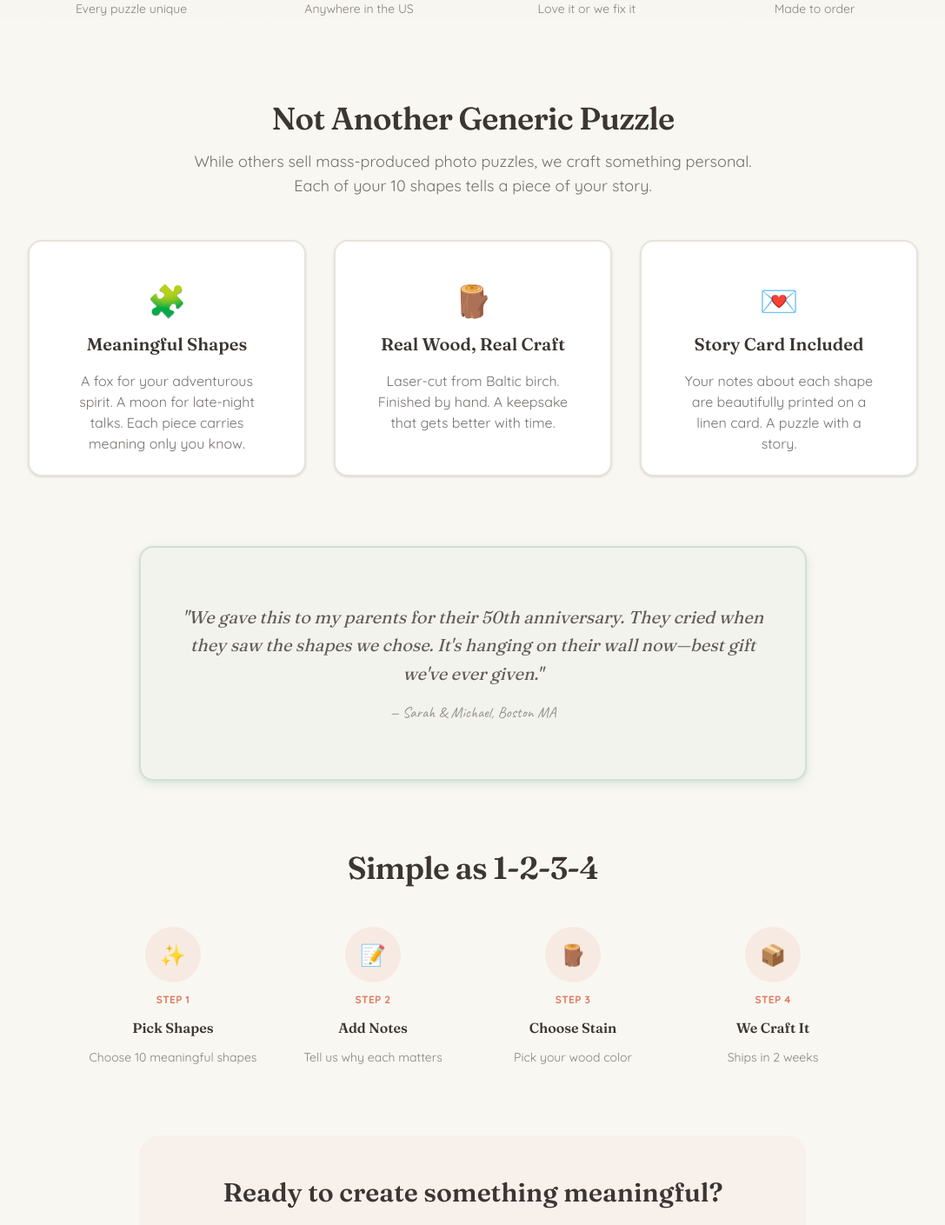
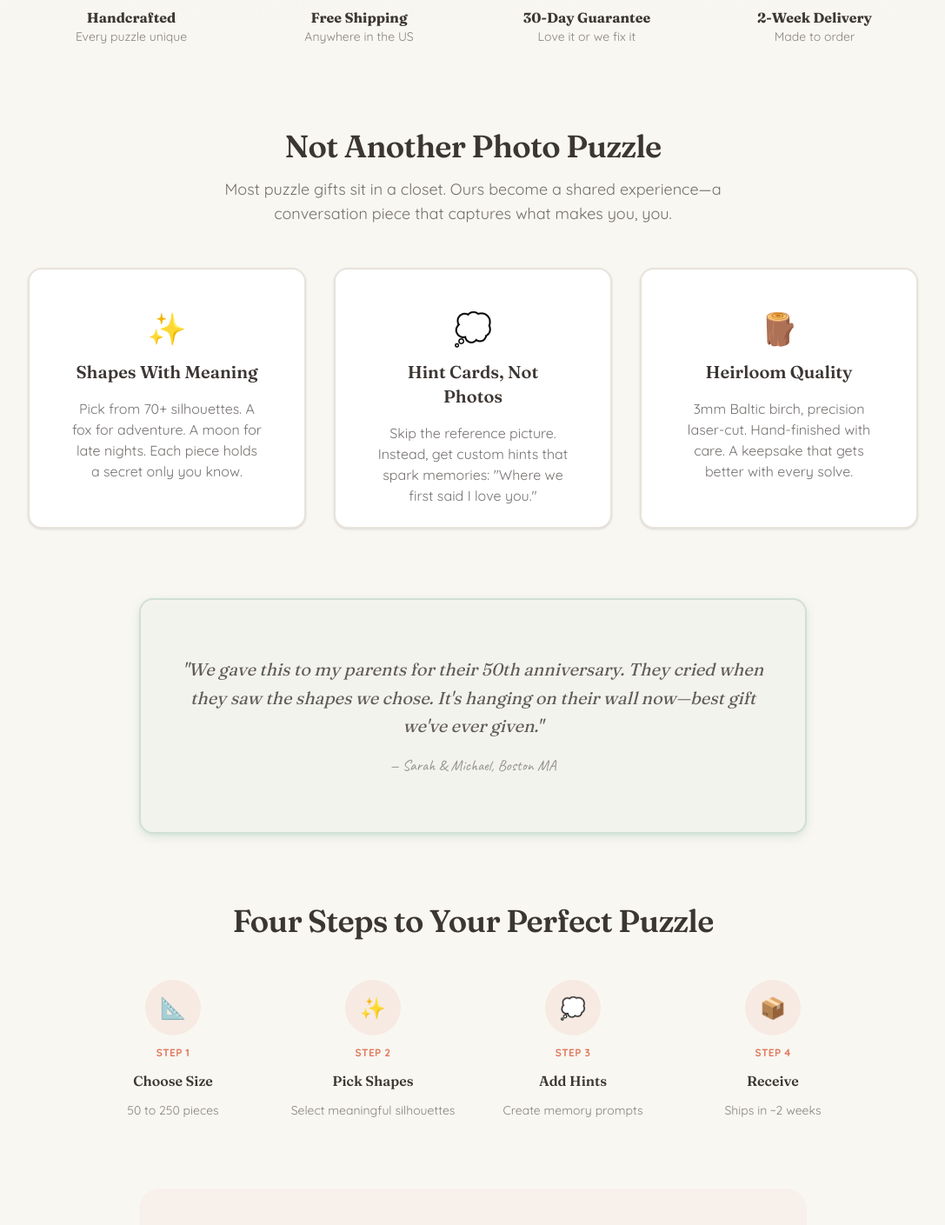
Before and after one commit to EdwinBostonIII/custom-shape-puzzle, a React (Vite) app: page / in a window 1280 px wide. Shown: the part 778-2187 px from the top of the page at 87% size, without its empty margins (96-1183 px from the left). Built offline with nearby package versions, Linux system fonts and the light colour scheme.

Commit message:
feat: enhance UI with progress indicators and improve back navigation across components

```diff
--- a/src/App.tsx
+++ b/src/App.tsx
@@ -202,9 +202,15 @@ function App() {
     setStep(toStep)
   }
 
+  // Show progress indicator for all steps except home and confirmation
+  const showProgress = !['home', 'confirmation'].includes(step)
+
   return (
     <>
       <Toaster position="top-center" />
+
+      {/* Progress Indicator - sticky at top for all creation steps */}
+      {showProgress && <ProgressIndicator currentStep={step} />}
 
       <Suspense fallback={<LoadingFallback />}>
         {step === 'home' && (
--- a/src/components/HintCardBuilder.tsx
+++ b/src/components/HintCardBuilder.tsx
@@ -171,22 +171,15 @@ export function HintCardBuilder({
   const totalPromptCount = hintCards.reduce((acc, card) => acc + card.prompts.length, 0)
 
   return (
-    <div className="min-h-screen bg-cream">
-      {/* Header */}
-      <header className="sticky top-0 z-10 bg-cream/95 backdrop-blur-sm border-b border-charcoal/10">
-        <div className="container mx-auto px-4 py-4 flex items-center justify-between">
-          <button
-            onClick={onBack}
-            className="text-charcoal/60 hover:text-charcoal transition-colors"
-          >
-            ← Back
-          </button>
-          <h1 className="font-serif text-xl text-charcoal">Hint Cards</h1>
-          <div className="w-16" />
-        </div>
-      </header>
-
+    <div className="min-h-screen bg-cream pt-4">
       <main className="container mx-auto px-4 py-8 max-w-2xl">
+        {/* Back button */}
+        <button
+          onClick={onBack}
+          className="mb-6 text-charcoal/60 hover:text-charcoal transition-colors flex items-center gap-1"
+        >
+          ← Back to Design
+        </button>
         {/* Intro */}
         <div className="text-center mb-10">
           <h2 className="font-serif text-3xl md:text-4xl text-charcoal mb-4">
--- a/src/components/HomePage.tsx
+++ b/src/components/HomePage.tsx
@@ -57,11 +57,11 @@ export function HomePage({ onStart }: HomePageProps) {
                 className="text-4xl md:text-5xl lg:text-6xl text-charcoal mb-6 leading-tight"
                 style={{ fontFamily: 'var(--font-fraunces)', letterSpacing: '-0.02em', fontWeight: '600' }}
               >
-                Turn your favorite memories into a wooden puzzle you'll keep forever.
+                A puzzle that tells your story—without showing your face.
               </h1>
             </div>
             <p className="mx-auto max-w-2xl text-lg md:text-xl text-charcoal/80 leading-relaxed mb-3" style={{ fontFamily: 'var(--font-quicksand)' }}>
-              Ten custom laser-cut shapes. Handcrafted with love. Ships free.
+              Choose shapes that mean something. Add hints only you'd know. Solve it together.
             </p>
 
             {/* Estimated Delivery - Per Master List */}
@@ -132,22 +132,34 @@ export function HomePage({ onStart }: HomePageProps) {
           <div className="mb-20">
             <div className="max-w-4xl mx-auto text-center mb-12">
               <h2 className="text-3xl md:text-4xl font-bold text-charcoal mb-4" style={{ fontFamily: 'var(--font-fraunces)', letterSpacing: '-0.02em' }}>
-                Not Another Generic Puzzle
+                Not Another Photo Puzzle
               </h2>
               <p className="text-lg text-charcoal/70 max-w-2xl mx-auto">
-                While others sell mass-produced photo puzzles, we craft something personal. Each of your 10 shapes tells a piece of your story.
+                Most puzzle gifts sit in a closet. Ours become a shared experience—a conversation piece that captures what makes you, you.
               </p>
             </div>
 
             <div className="grid md:grid-cols-3 gap-8 max-w-5xl mx-auto">
               <Card className="border-2 border-stone p-6 text-center">
                 <CardContent className="pt-6 space-y-4">
-                  <div className="text-4xl">🧩</div>
+                  <div className="text-4xl">✨</div>
                   <h3 className="text-xl font-bold text-charcoal" style={{ fontFamily: 'var(--font-fraunces)' }}>
-                    Meaningful Shapes
+                    Shapes With Meaning
                   </h3>
                   <p className="text-charcoal/70">
-                    A fox for your adventurous spirit. A moon for late-night talks. Each piece carries meaning only you know.
+                    Pick from 70+ silhouettes. A fox for adventure. A moon for late nights. Each piece holds a secret only you know.
+                  </p>
+                </CardContent>
+              </Card>
+
+              <Card className="border-2 border-stone p-6 text-center">
+                <CardContent className="pt-6 space-y-4">
+                  <div className="text-4xl">💭</div>
+                  <h3 className="text-xl font-bold text-charcoal" style={{ fontFamily: 'var(--font-fraunces)' }}>
+                    Hint Cards, Not Photos
+                  </h3>
+                  <p className="text-charcoal/70">
+                    Skip the reference picture. Instead, get custom hints that spark memories: "Where we first said I love you."
                   </p>
                 </CardContent>
               </Card>
@@ -156,22 +168,10 @@ export function HomePage({ onStart }: HomePageProps) {
                 <CardContent className="pt-6 space-y-4">
                   <div className="text-4xl">🪵</div>
                   <h3 className="text-xl font-bold text-charcoal" style={{ fontFamily: 'var(--font-fraunces)' }}>
-                    Real Wood, Real Craft
+                    Heirloom Quality
                   </h3>
                   <p className="text-charcoal/70">
-                    Laser-cut from Baltic birch. Finished by hand. A keepsake that gets better with time.
-                  </p>
-                </CardContent>
-              </Card>
-
-              <Card className="border-2 border-stone p-6 text-center">
-                <CardContent className="pt-6 space-y-4">
-                  <div className="text-4xl">💌</div>
-                  <h3 className="text-xl font-bold text-charcoal" style={{ fontFamily: 'var(--font-fraunces)' }}>
-                    Story Card Included
-                  </h3>
-                  <p className="text-charcoal/70">
-                    Your notes about each shape are beautifully printed on a linen card. A puzzle with a story.
+                    3mm Baltic birch, precision laser-cut. Hand-finished with care. A keepsake that gets better with every solve.
                   </p>
                 </CardContent>
               </Card>
@@ -196,16 +196,16 @@ export function HomePage({ onStart }: HomePageProps) {
           <div className="mb-20">
             <div className="max-w-4xl mx-auto text-center mb-12">
               <h2 className="text-3xl md:text-4xl font-bold text-charcoal mb-4" style={{ fontFamily: 'var(--font-fraunces)', letterSpacing: '-0.02em' }}>
-                Simple as 1-2-3-4
+                Four Steps to Your Perfect Puzzle
               </h2>
             </div>
 
             <div className="grid grid-cols-2 md:grid-cols-4 gap-6 max-w-4xl mx-auto">
               {[
-                { step: '1', title: 'Pick Shapes', desc: 'Choose 10 meaningful shapes', icon: '✨' },
-                { step: '2', title: 'Add Notes', desc: 'Tell us why each matters', icon: '📝' },
-                { step: '3', title: 'Choose Stain', desc: 'Pick your wood color', icon: '🪵' },
-                { step: '4', title: 'We Craft It', desc: 'Ships in 2 weeks', icon: '📦' },
+                { step: '1', title: 'Choose Size', desc: '50 to 250 pieces', icon: '📐' },
+                { step: '2', title: 'Pick Shapes', desc: 'Select meaningful silhouettes', icon: '✨' },
+                { step: '3', title: 'Add Hints', desc: 'Create memory prompts', icon: '💭' },
+                { step: '4', title: 'Receive', desc: 'Ships in ~2 weeks', icon: '📦' },
               ].map((item) => (
                 <div key={item.step} className="text-center space-y-3">
                   <div className="mx-auto w-16 h-16 rounded-full bg-terracotta/10 flex items-center justify-center text-2xl">
--- a/src/components/ImageChoice.tsx
+++ b/src/components/ImageChoice.tsx
@@ -67,22 +67,15 @@ export function ImageChoice({
   const canContinue = imageChoice === 'photo' ? !!photoUrl : allColorsAssigned
 
   return (
-    <div className="min-h-screen bg-cream">
-      {/* Header */}
-      <header className="sticky top-0 z-10 bg-cream/95 backdrop-blur-sm border-b border-charcoal/10">
-        <div className="container mx-auto px-4 py-4 flex items-center justify-between">
-          <button
-            onClick={onBack}
-            className="text-charcoal/60 hover:text-charcoal transition-colors"
-          >
-            ← Back
-          </button>
-          <h1 className="font-serif text-xl text-charcoal">Design Your Puzzle</h1>
-          <div className="w-16" />
-        </div>
-      </header>
-
+    <div className="min-h-screen bg-cream pt-4">
       <main className="container mx-auto px-4 py-8 max-w-4xl">
+        {/* Back button */}
+        <button
+          onClick={onBack}
+          className="mb-6 text-charcoal/60 hover:text-charcoal transition-colors flex items-center gap-1"
+        >
+          ← Back to Shapes
+        </button>
         {/* Intro */}
         <div className="text-center mb-10">
           <h2 className="font-serif text-3xl md:text-4xl text-charcoal mb-4">
--- a/src/components/PackagingSelection.tsx
+++ b/src/components/PackagingSelection.tsx
@@ -61,22 +61,15 @@ export function PackagingSelection({
   }
 
   return (
-    <div className="min-h-screen bg-cream">
-      {/* Header */}
-      <header className="sticky top-0 z-10 bg-cream/95 backdrop-blur-sm border-b border-charcoal/10">
-        <div className="container mx-auto px-4 py-4 flex items-center justify-between">
-          <button
-            onClick={onBack}
-            className="text-charcoal/60 hover:text-charcoal transition-colors"
-          >
-            ← Back
-          </button>
-          <h1 className="font-serif text-xl text-charcoal">Packaging</h1>
-          <div className="w-16" />
-        </div>
-      </header>
-
+    <div className="min-h-screen bg-cream pt-4">
       <main className="container mx-auto px-4 py-8 max-w-2xl">
+        {/* Back button */}
+        <button
+          onClick={onBack}
+          className="mb-6 text-charcoal/60 hover:text-charcoal transition-colors flex items-center gap-1"
+        >
+          ← Back to Hints
+        </button>
         {/* Intro */}
         <div className="text-center mb-10">
           <h2 className="font-serif text-3xl md:text-4xl text-charcoal mb-4">
--- a/src/components/ShapeSelection.tsx
+++ b/src/components/ShapeSelection.tsx
@@ -389,8 +389,8 @@ export function ShapeSelection({
         </div>
       )}
 
-      {/* Sticky Category Navigation */}
-      <nav className="sticky top-0 z-40 bg-cream/95 backdrop-blur-md border-b-2 border-stone shadow-sm" aria-label="Shape categories navigation">
+      {/* Sticky Category Navigation - positioned below ProgressIndicator */}
+      <nav className="sticky top-[72px] z-40 bg-cream/95 backdrop-blur-md border-b-2 border-stone shadow-sm" aria-label="Shape categories navigation">
         <div className="px-6 py-4 overflow-x-auto">
           <div className="flex gap-2 min-w-max" role="tablist" aria-label="Shape categories">
             {categories.map((category) => (
--- a/src/components/TierSelection.tsx
+++ b/src/components/TierSelection.tsx
@@ -13,22 +13,15 @@ interface TierSelectionProps {
 
 export function TierSelection({ selectedTier, onSelectTier, onContinue, onBack }: TierSelectionProps) {
   return (
-    <div className="min-h-screen bg-cream">
-      {/* Header */}
-      <header className="sticky top-0 z-10 bg-cream/95 backdrop-blur-sm border-b border-charcoal/10">
-        <div className="container mx-auto px-4 py-4 flex items-center justify-between">
-          <button
-            onClick={onBack}
-            className="text-charcoal/60 hover:text-charcoal transition-colors"
-          >
-            ← Back
-          </button>
-          <h1 className="font-serif text-xl text-charcoal">Choose Your Puzzle</h1>
-          <div className="w-16" /> {/* Spacer for centering */}
-        </div>
-      </header>
-
+    <div className="min-h-screen bg-cream pt-4">
       <main className="container mx-auto px-4 py-8 max-w-4xl">
+        {/* Back button */}
+        <button
+          onClick={onBack}
+          className="mb-6 text-charcoal/60 hover:text-charcoal transition-colors flex items-center gap-1"
+        >
+          ← Start Over
+        </button>
         {/* Intro text */}
         <div className="text-center mb-10">
           <h2 className="font-serif text-3xl md:text-4xl text-charcoal mb-4">
```
